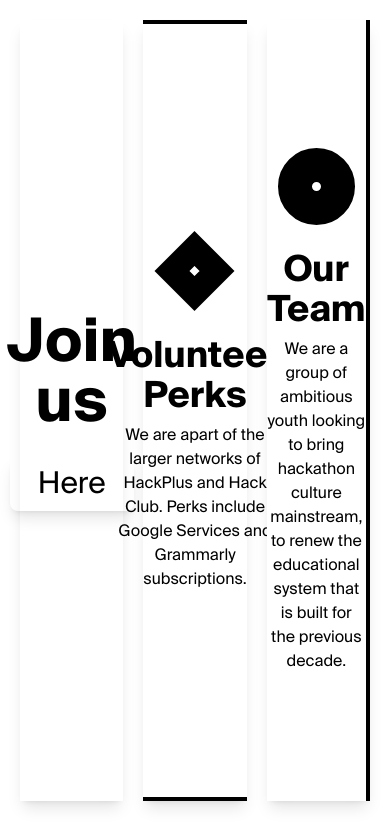
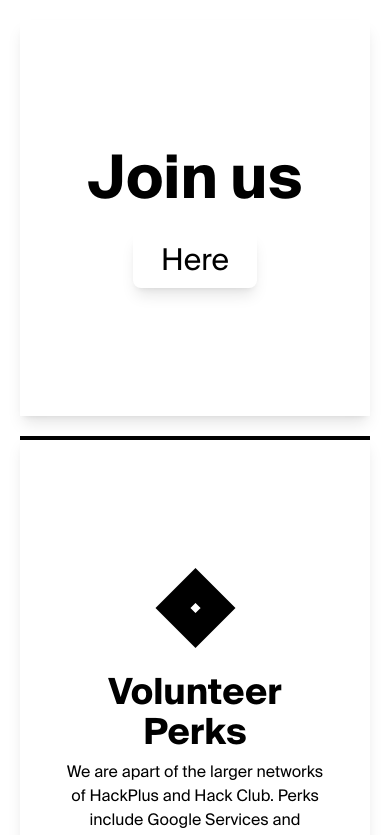
Before and after one commit to Refoundationn/refoundation-landing, a Next.js app: page /Third-Page in a window 390 px wide. Shown: the top 835 px of the page. Built offline with nearby package versions, Linux system fonts and the light colour scheme.

Commit message:
responsive alignment

```diff
--- a/src/pages/Third-Page.js
+++ b/src/pages/Third-Page.js
@@ -8,8 +8,8 @@ export default function ThirdPage() {
     return (
         <div className="w-full ">
             <div className="max-w-screen-2xl mx-auto py-5 px-5">
-                <div className="grid grid-cols-3 gap-5">
-                    <div className="bg-white py-20 px-4 flex flex-col items-center justify-center shadow-lg min-h-[50px]">
+                <div className="grid lg:grid-cols-3 md:grid-cols-2 gap-5">
+                    <div className="bg-white xl:py-20 py-32 px-4 flex flex-col items-center justify-center shadow-lg min-h-[50px] md:col-span-2 lg:col-span-1">
                         <div className="flex flex-col">
                             <div className="font-SuisseIntl font-bold text-6xl text-center">
                                 Join us
@@ -22,7 +22,7 @@ export default function ThirdPage() {
                         </div>
                     </div>
 
-                    <div className="border-4 border-r-0 border-l-0 border-black bg-white py-32 px-10 flex flex-col items-center justify-center min-h-[50px]  shadow-lg ">
+                    <div className="border-4 border-r-0 border-l-0 border-black sm:border-white bg-white py-32 px-10 flex flex-col items-center justify-center min-h-[50px]  shadow-lg ">
                         <div className="flex flex-col">
                             <div className="flex items-center justify-center pb-6">
                                 <Image src={diamond} width={81} height={81} />
@@ -36,7 +36,7 @@ export default function ThirdPage() {
                         </div>
                     </div>
 
-                    <div className="border-r-4 border-black bg-white py-32 px-10 flex flex-col items-center justify-center  shadow-lg min-h-[50px]">
+                    <div className="border-r-4 border-black sm:border-white bg-white py-32 px-10 flex flex-col items-center justify-center  shadow-lg min-h-[50px]">
                         <div className="flex flex-col">
                             <div className="flex items-center justify-center pb-6">
                                 <Image src={circle} width={77} height={77} />
--- a/src/pages/index.js
+++ b/src/pages/index.js
@@ -21,7 +21,7 @@ export default function Home() {
           <FirstPage />
           <Spacer y={18} />
           <SecondPage />
-          <Spacer y={13} />
+          <Spacer y={18} />
           <ThirdPage />
           <Spacer y={10} />
           <Footer />
```
Also changed, not shown: src/pages/Second-Page.js (+3 -3 lines).
